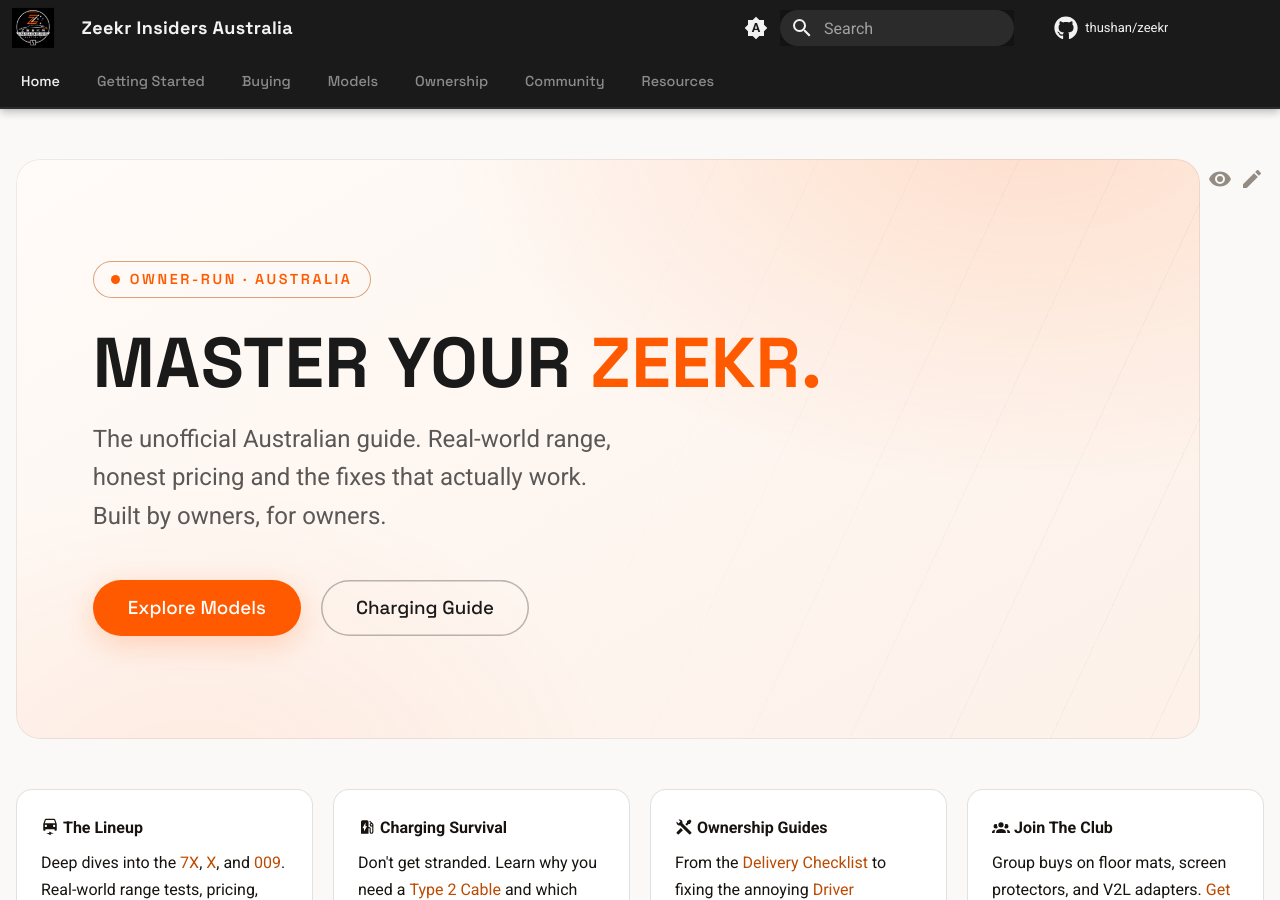
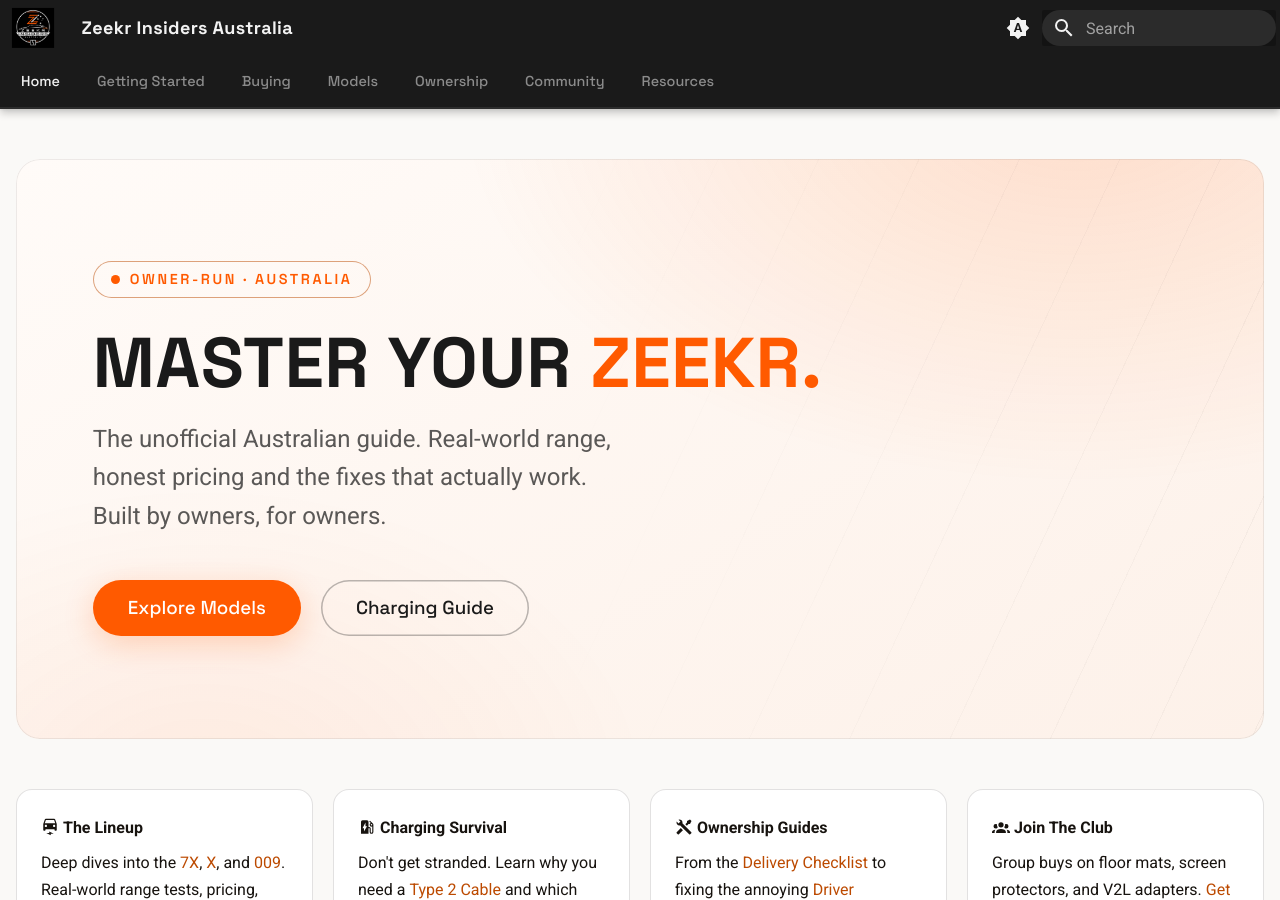
Before and after one commit to zeekr-insiders/wiki, an MkDocs documentation site: the page built from content/index.md, in a window 1280 px wide and 900 px high. Built offline with MkDocs 1.6.1 and Material for MkDocs 9.7.7, drawn with Linux system fonts in a browser that asks for light colours; comment, search, counter and statistics services are not loaded.

Commit message:
dropped the dead GitHub repo widget and preloaded the display font so headings stop flickering

```diff
--- a/mkdocs.yml
+++ b/mkdocs.yml
@@ -3,13 +3,11 @@ site_description: Your friendly guide to owning a Zeekr in Australia. Learn, dis
 site_author: Zeekr Insiders Australia
 site_url: https://thushan.github.io/zeekr/
 
-repo_name: thushan/zeekr
-repo_url: https://github.com/thushan/zeekr
-edit_uri: edit/main/content/
 docs_dir: content
 
 theme:
   name: material
+  custom_dir: overrides
   logo: assets/zi-logo.png
   favicon: assets/favicon.png
   palette:
@@ -50,13 +48,6 @@ theme:
     - search.suggest
     - content.code.copy
     - content.code.select
-    - content.action.edit
-    - content.action.view
-
-  icon:
-    repo: fontawesome/brands/github
-    edit: material/pencil
-    view: material/eye
 
 extra:
   club:
--- /dev/null
+++ b/overrides/main.html
@@ -0,0 +1,6 @@
+{% extends "base.html" %}
+
+{% block extrahead %}
+  <!-- Preload the display font so headings don't visibly swap after first paint -->
+  <link rel="preload" href="{{ 'assets/fonts/space-grotesk-latin.woff2' | url }}" as="font" type="font/woff2" crossorigin>
+{% endblock %}
```
